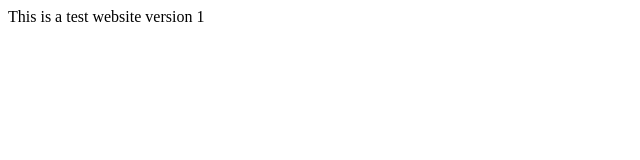
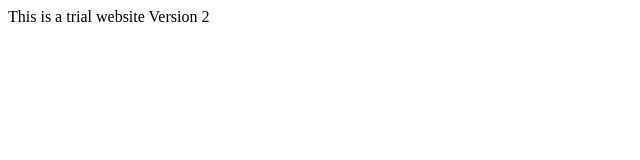
Before and after one commit to prashantb1980/httpd, a plain HTML site: page html-directory/index.html in a window 1280 px wide. Shown: the full height of the page, 0-640 px from the left. Drawn offline with Linux system fonts and the light colour scheme.

```diff
--- a/html-directory/index.html
+++ b/html-directory/index.html
@@ -1 +1 @@
-<html>This is a test website version 1</html>
+<html>This is a trial website Version 2</html>
```
Also changed, not shown: 1 other file.
